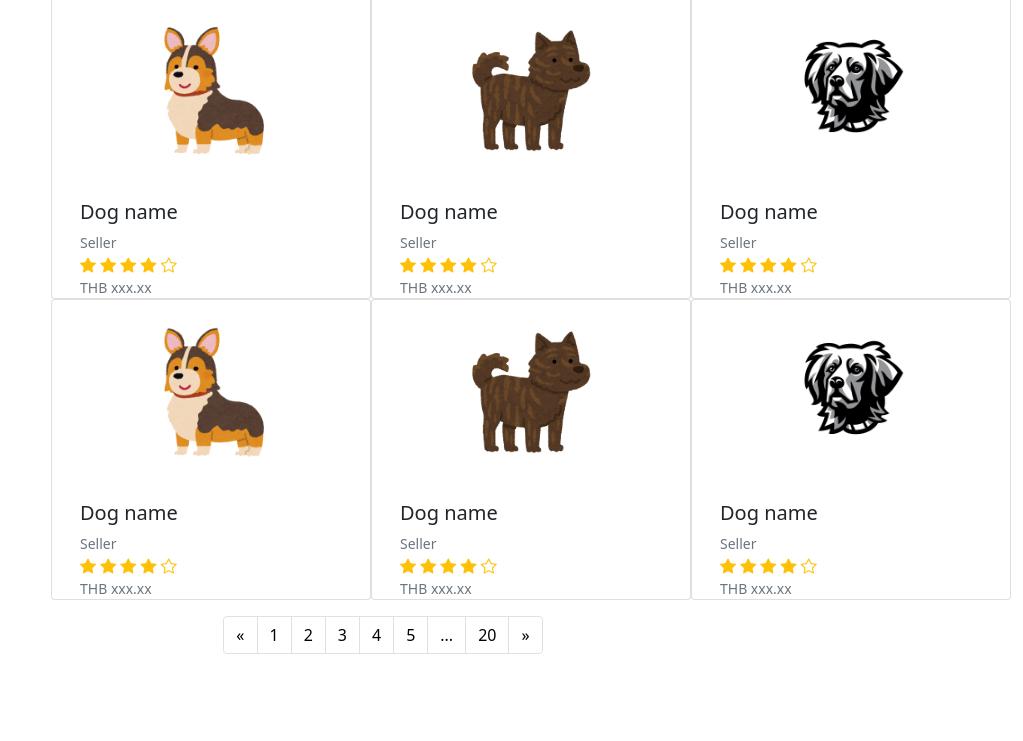
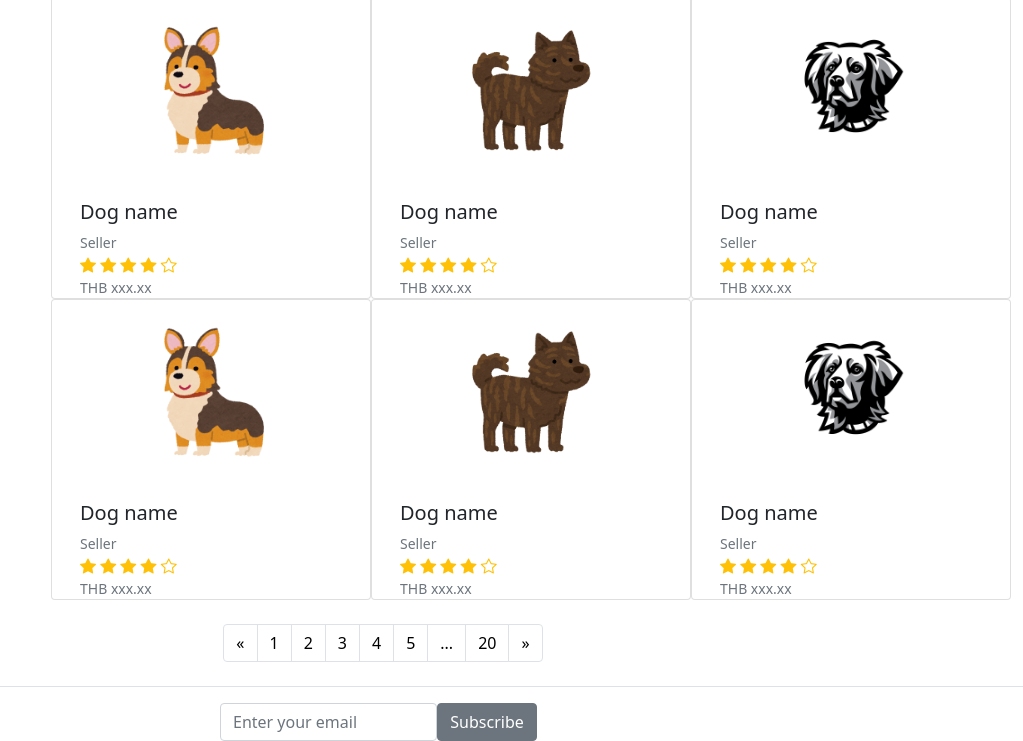
Before and after one commit to RonnaSat/DII_M4_06, a plain HTML site: page index.html in a window 1280 px wide. Shown: the part 833-1574 px from the top of the page, without its empty margins (257-1280 px from the left). Before the commit the page ends 1519 px from the top, so only its background shows below. Drawn offline with nearby package versions, Linux system fonts and the light colour scheme.

Commit message:
Enter Email

```diff
--- a/index.html
+++ b/index.html
@@ -242,7 +242,7 @@
                 </div>
 
             </div>
-            <div class="my-3">
+            <div class="my-3 py-2 border-bottom">
                 <nav aria-label="Page navigation example">
                     <ul class="pagination justify-content-center">
                         <li class="page-item">
@@ -265,6 +265,16 @@
                     </ul>
                 </nav>
             </div>
+            <div>
+                <div class="row justify-content-center">
+                    <div class="col-2 p-0">
+                        <input class="form-control form-control-borderless" type="search" placeholder="Enter your email">
+                    </div>
+                    <div class="col-1 p-0">
+                        <button class="btn btn-secondary" type="submit">Subscribe</button>
+                    </div>
+                </div>
+            </div>
 
         </div>
         <script src="https://cdn.jsdelivr.net/npm/bootstrap@5.1.3/dist/js/bootstrap.bundle.min.js" integrity="sha384-
```
